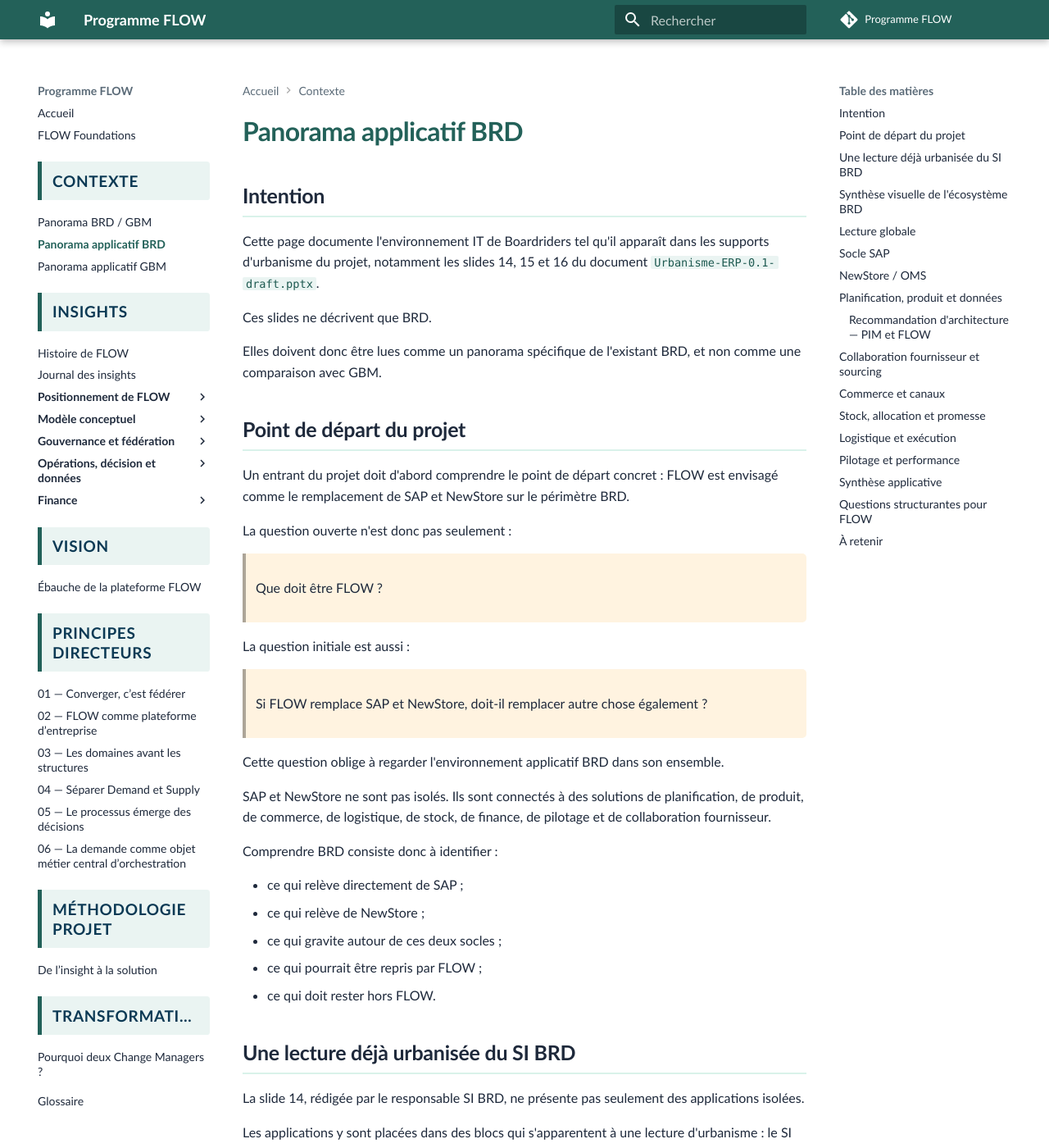
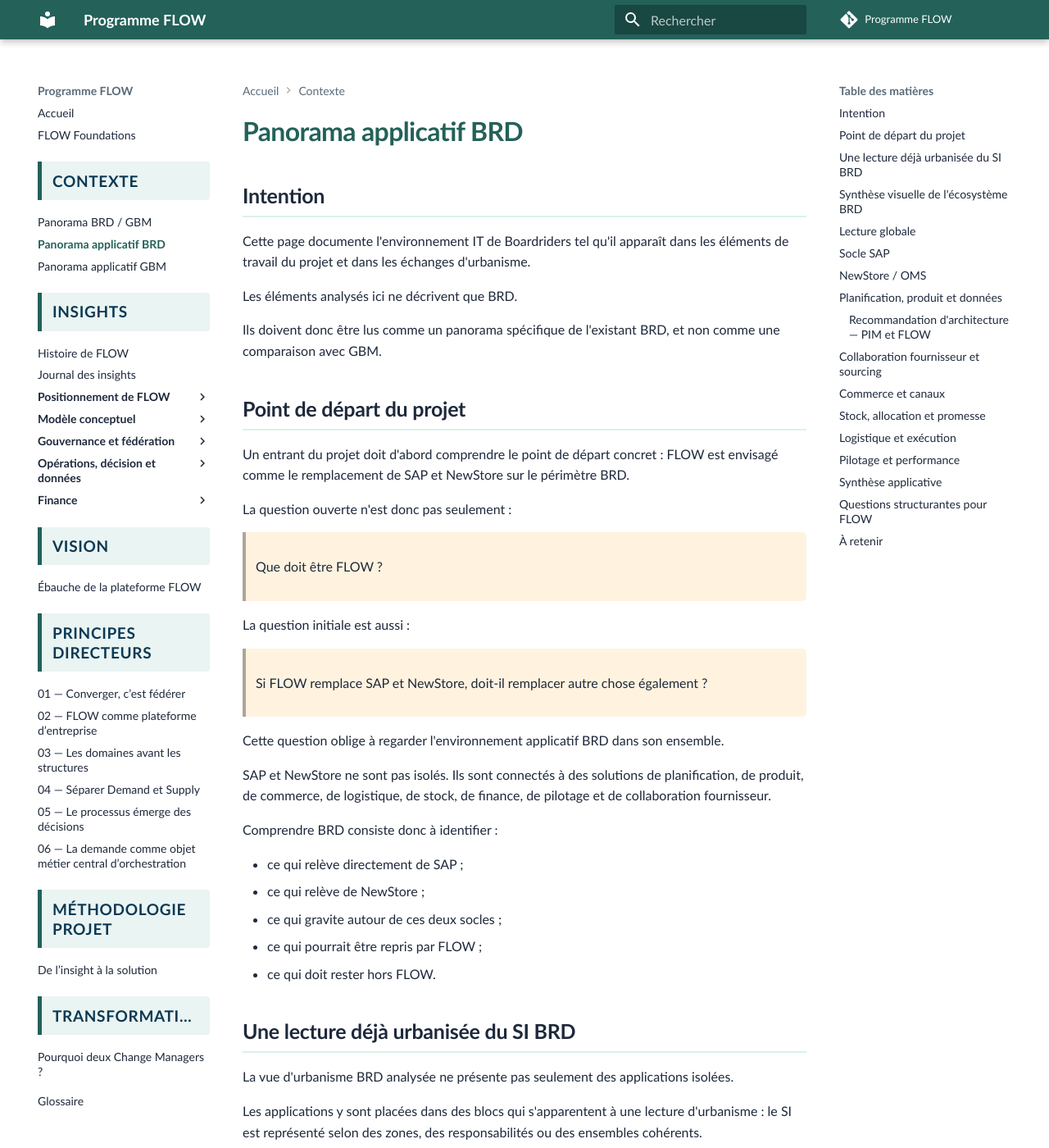
Before and after one commit to laurent-sintes/FLOW-Program, an MkDocs documentation site: the page built from docs/contexte/panorama-brd.md, in a window 1280 px wide and 1400 px high. Shown: the whole window at 82% size. Built offline with MkDocs 1.6.1 and Material for MkDocs 9.7.7, drawn with Linux system fonts in a browser that asks for light colours; comment, search, counter and statistics services are not loaded; some of the changed text lies outside the part shown.

Commit message:
Nettoyer les références de source du panorama BRD

````diff
--- a/docs/contexte/panorama-brd.md
+++ b/docs/contexte/panorama-brd.md
@@ -2,11 +2,11 @@
 
 ## Intention
 
-Cette page documente l'environnement IT de Boardriders tel qu'il apparaît dans les supports d'urbanisme du projet, notamment les slides 14, 15 et 16 du document `Urbanisme-ERP-0.1-draft.pptx`.
+Cette page documente l'environnement IT de Boardriders tel qu'il apparaît dans les éléments de travail du projet et dans les échanges d'urbanisme.
 
-Ces slides ne décrivent que BRD.
+Les éléments analysés ici ne décrivent que BRD.
 
-Elles doivent donc être lues comme un panorama spécifique de l'existant BRD, et non comme une comparaison avec GBM.
+Ils doivent donc être lus comme un panorama spécifique de l'existant BRD, et non comme une comparaison avec GBM.
 
 ## Point de départ du projet
 
@@ -34,7 +34,7 @@
 
 ## Une lecture déjà urbanisée du SI BRD
 
-La slide 14, rédigée par le responsable SI BRD, ne présente pas seulement des applications isolées.
+La vue d'urbanisme BRD analysée ne présente pas seulement des applications isolées.
 
 Les applications y sont placées dans des blocs qui s'apparentent à une lecture d'urbanisme : le SI est représenté selon des zones, des responsabilités ou des ensembles cohérents.
 
@@ -79,11 +79,7 @@
 
 Cette grille commune est nécessaire pour éviter que chaque groupe décrive son SI avec ses propres catégories, ce qui rendrait les comparaisons fragiles.
 
-La capture ci-dessous est conservée comme source officielle client. Elle correspond à l'image embarquée dans la slide 14 du support `Urbanisme-ERP-0.1-draft.pptx`.
-
-![Source officielle client — slide 14 BRD](../assets/images/slide14-brd-source-officielle.svg)
-
-Le schéma suivant est une synthèse FLOW produite à partir de cette lecture ; il ne remplace pas la source officielle.
+Le schéma suivant est une synthèse FLOW produite à partir de cette lecture. Il vise à rendre le panorama plus lisible dans le site.
 
 ## Synthèse visuelle de l'écosystème BRD
 
@@ -107,7 +103,7 @@
 BILLING
 ```
 
-La slide distingue aussi deux temporalités :
+La lecture distingue aussi deux temporalités :
 
 ```text
 Long term / Plan oriented
@@ -226,7 +222,7 @@
 
 ## Collaboration fournisseur et sourcing
 
-La slide mentionne également :
+La vue BRD mentionne également :
 
 - SNC — Supply Network Collaboration ;
 - Fast — qualité fournisseur ;
@@ -263,7 +259,7 @@
 
 ## Stock, allocation et promesse
 
-La slide BRD mentionne plusieurs notions autour du stock :
+La vue BRD mentionne plusieurs notions autour du stock :
 
 - stock magasin ;
 - stock entrepôt ;
@@ -364,7 +360,7 @@
 
 BRD est un écosystème articulé autour de SAP et NewStore, avec de nombreuses solutions spécialisées.
 
-La slide 14 montre aussi que BRD possède déjà une manière de représenter son SI par blocs : Sourcing, PLM / Planning, Achat / Stock, E-commerce & B2B, Sustainability, WMS, Douanes et Cegid Y2. FLOW devra conserver cette richesse de lecture, tout en la traduisant dans une grille d'urbanisme commune avec GBM.
+La vue BRD montre aussi que BRD possède déjà une manière de représenter son SI par blocs : Sourcing, PLM / Planning, Achat / Stock, E-commerce & B2B, Sustainability, WMS, Douanes et Cegid Y2. FLOW devra conserver cette richesse de lecture, tout en la traduisant dans une grille d'urbanisme commune avec GBM.
 
 Le positionnement de Cegid Y2 est particulièrement révélateur : il porte une responsabilité structurante pour les stores et le stock magasin, mais il n'est pas naturellement placé dans un bloc d'urbanisme homogène. C'est un signal concret du travail que FLOW doit mener : passer d'une lecture applicative historique à une lecture par responsabilités comparables.
 
````
